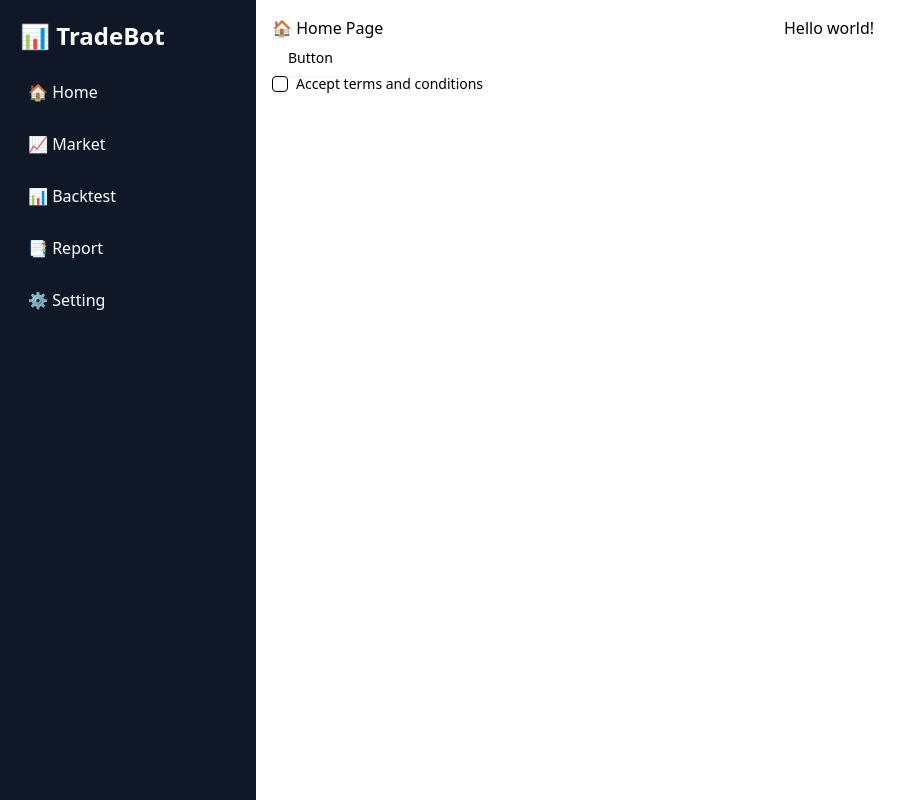
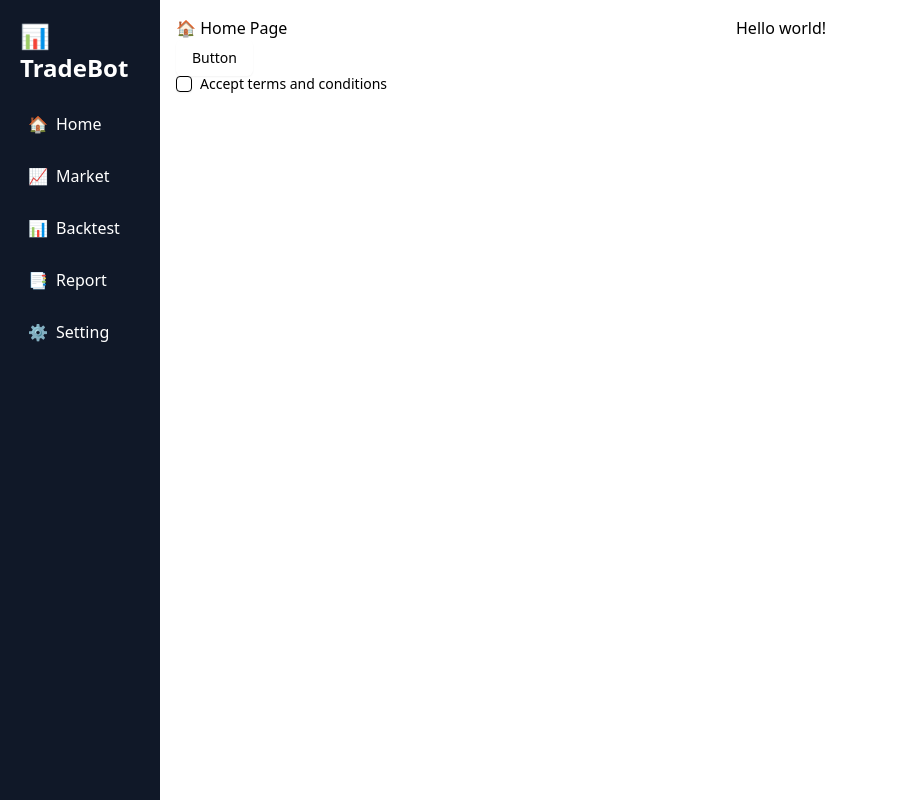
Before and after one commit to nguyenngocviet191/trade-bot-scratch, a React (Vite) app in the folder client/: page / in a window 1280 px wide. Shown: the whole page, without its empty margins (0-916 px from the left). Built offline with nearby package versions, Linux system fonts and the light colour scheme.

Commit message:
update slidebar

```diff
--- a/client/src/components/Sidebar.tsx
+++ b/client/src/components/Sidebar.tsx
@@ -1,16 +1,40 @@
 import React from "react";
 import { Link } from "wouter";
+import { useState } from "react";
 
 const Sidebar = () => {
+  const [isHovered, setIsHovered] = useState(false);
+
   return (
-    <div className="h-screen w-64 bg-gray-900 text-white p-5">
-      <h1 className="text-2xl font-bold mb-5">📊 TradeBot</h1>
+    <div
+      className={`h-screen bg-gray-900 text-white p-5 transition-all duration-300 ${isHovered ? "w-40" : "w-20"}`}
+      onMouseEnter={() => setIsHovered(true)}
+      onMouseLeave={() => setIsHovered(false)}
+    >
+      <h1 className={`text-2xl font-bold mb-5 transition-opacity duration-300 ${isHovered ? "opacity-100" : "opacity-0"}`}>
+        📊 TradeBot
+      </h1>
       <nav className="flex flex-col gap-3">
-        <Link href="/" className="hover:bg-gray-700 p-2 rounded">🏠 Home</Link>
-        <Link href="/market" className="hover:bg-gray-700 p-2 rounded">📈 Market</Link>
-        <Link href="/backtest" className="hover:bg-gray-700 p-2 rounded">📊 Backtest</Link>
-        <Link href="/report" className="hover:bg-gray-700 p-2 rounded">📑 Report</Link>
-        <Link href="/setting" className="hover:bg-gray-700 p-2 rounded">⚙️ Setting</Link>
+        <Link href="/" className="hover:bg-gray-700 p-2 rounded flex items-center">
+          🏠
+          {isHovered && <span className="ml-2">Home</span>}
+        </Link>
+        <Link href="/market" className="hover:bg-gray-700 p-2 rounded flex items-center">
+          📈
+          {isHovered && <span className="ml-2">Market</span>}
+        </Link>
+        <Link href="/backtest" className="hover:bg-gray-700 p-2 rounded flex items-center">
+          📊
+          {isHovered && <span className="ml-2">Backtest</span>}
+        </Link>
+        <Link href="/report" className="hover:bg-gray-700 p-2 rounded flex items-center">
+          📑
+          {isHovered && <span className="ml-2">Report</span>}
+        </Link>
+        <Link href="/setting" className="hover:bg-gray-700 p-2 rounded flex items-center">
+          ⚙️
+          {isHovered && <span className="ml-2">Setting</span>}
+        </Link>
       </nav>
     </div>
   );
```
